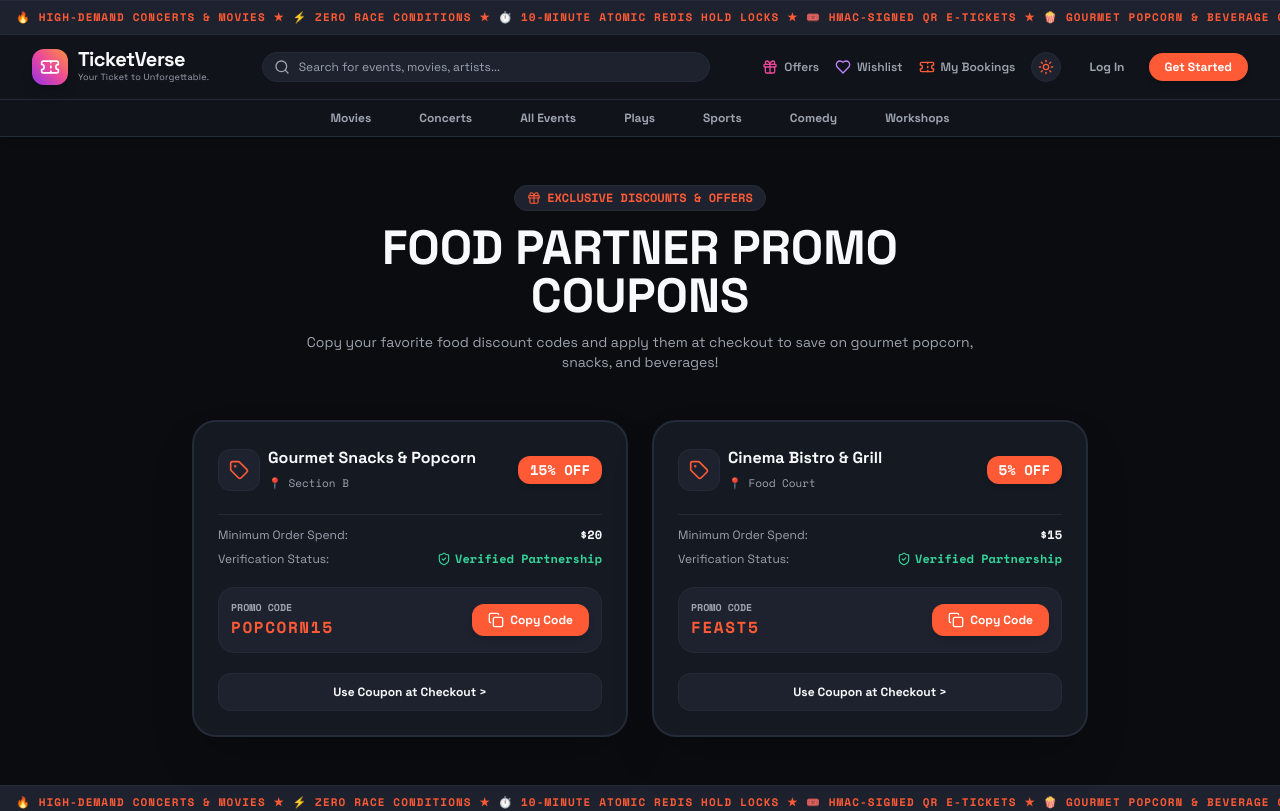
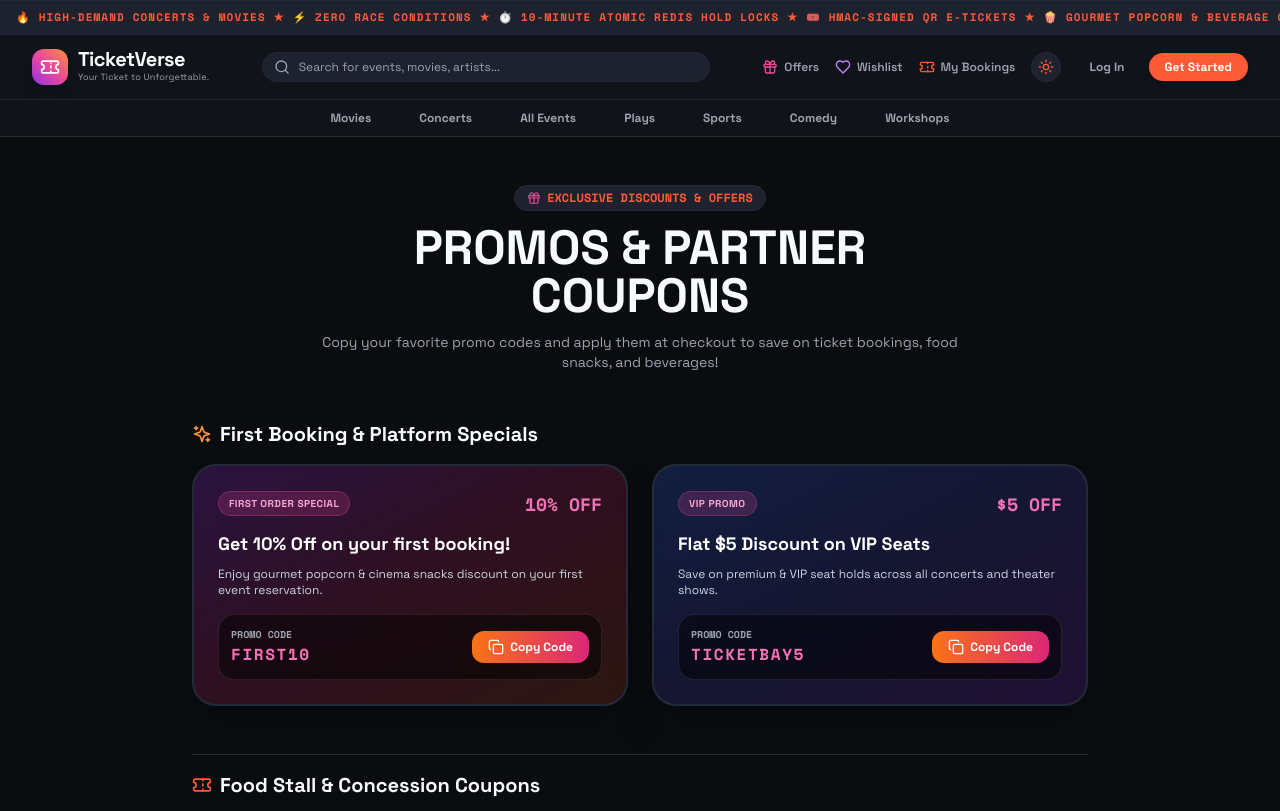
Before and after one commit to srijita-bhattacharjee/ticket_booking_system, a Next.js app in the folder frontend/: page /offers in a window 1280 px wide. Shown: the top 811 px of the page. Built offline with nearby package versions, Linux system fonts and the light colour scheme; no server answers.

Commit message:
feat: add FIRST10 and platform promo offers section to Offers Directory page

```diff
--- a/frontend/app/offers/page.tsx
+++ b/frontend/app/offers/page.tsx
@@ -3,7 +3,7 @@
 import { useState, useEffect } from 'react';
 import Link from 'next/link';
 import { foodService } from '../../services/api';
-import { Gift, Tag, Copy, Check, Utensils, Sparkles, ArrowRight, ShieldCheck } from 'lucide-react';
+import { Gift, Tag, Copy, Check, Sparkles, ShieldCheck, Ticket } from 'lucide-react';
 
 export default function OffersPage() {
   const [coupons, setCoupons] = useState<any[]>([]);
@@ -24,45 +24,118 @@ export default function OffersPage() {
     setTimeout(() => setCopiedCode(null), 2500);
   };
 
-  const defaultCoupons = [
+  const platformOffers = [
+    {
+      id: 'p1',
+      code: 'FIRST10',
+      title: 'Get 10% Off on your first booking!',
+      description: 'Enjoy gourmet popcorn & cinema snacks discount on your first event reservation.',
+      discount: '10% OFF',
+      minSpend: '$15',
+      badge: 'FIRST ORDER SPECIAL',
+      bgGradient: 'from-purple-900/40 via-pink-900/30 to-orange-900/30',
+    },
+    {
+      id: 'p2',
+      code: 'TICKETBAY5',
+      title: 'Flat $5 Discount on VIP Seats',
+      description: 'Save on premium & VIP seat holds across all concerts and theater shows.',
+      discount: '$5 OFF',
+      minSpend: '$50',
+      badge: 'VIP PROMO',
+      bgGradient: 'from-blue-900/40 via-indigo-900/30 to-purple-900/30',
+    },
+  ];
+
+  const defaultFoodCoupons = [
     {
       id: 'c1',
       code: 'POPCORN15',
       discountPercent: 15,
       minSpend: 20,
       isActive: true,
-      foodStall: { name: 'Gourmet Snacks & Popcorn', location: 'Section B' },
-    },
-    {
-      id: 'c2',
-      code: 'FEAST5',
-      discountPercent: 5,
-      minSpend: 15,
-      isActive: true,
-      foodStall: { name: 'Cinema Bistro & Grill', location: 'Food Court' },
+      foodStall: { name: 'Cinema Gourmet Snacks & Soda Hub', location: 'PVR IMAX Cineplex — Main Lobby' },
     },
   ];
 
-  const displayCoupons = coupons.length > 0 ? coupons : defaultCoupons;
+  const displayFoodCoupons = coupons.length > 0 ? coupons : defaultFoodCoupons;
 
   return (
     <div className="space-y-12 py-4">
       {/* Header Banner */}
       <div className="text-center max-w-2xl mx-auto space-y-3">
         <span className="text-xs uppercase font-mono font-black theme-text-accent px-3 py-1 rounded-full theme-bg-elevated theme-border border inline-flex items-center gap-1.5">
-          <Gift className="w-3.5 h-3.5" /> EXCLUSIVE DISCOUNTS & OFFERS
+          <Gift className="w-3.5 h-3.5 text-pink-500" /> EXCLUSIVE DISCOUNTS & OFFERS
         </span>
         <h1 className="text-3xl sm:text-5xl font-black theme-text-main uppercase">
-          Food Partner Promo Coupons
+          Promos & Partner Coupons
         </h1>
         <p className="text-xs sm:text-sm theme-text-secondary font-medium">
-          Copy your favorite food discount codes and apply them at checkout to save on gourmet popcorn, snacks, and beverages!
+          Copy your favorite promo codes and apply them at checkout to save on ticket bookings, food snacks, and beverages!
         </p>
       </div>
 
-      {/* Coupons Grid */}
-      <div className="grid grid-cols-1 md:grid-cols-2 gap-6 max-w-4xl mx-auto">
-        {displayCoupons.map((c) => (
+      {/* 1. Platform & First Order Offers */}
+      <div className="space-y-4 max-w-4xl mx-auto">
+        <h2 className="text-xl font-extrabold theme-text-main flex items-center gap-2">
+          <Sparkles className="w-5 h-5 text-orange-400" /> First Booking & Platform Specials
+        </h2>
+
+        <div className="grid grid-cols-1 md:grid-cols-2 gap-6">
+          {platformOffers.map((po) => (
+            <div
+              key={po.id}
+              className={`bg-gradient-to-br ${po.bgGradient} theme-border border-2 rounded-3xl p-6 space-y-4 shadow-2xl relative overflow-hidden transition hover:border-pink-500 group flex flex-col justify-between`}
+            >
+              <div className="space-y-2">
+                <div className="flex items-center justify-between">
+                  <span className="text-[10px] font-extrabold tracking-wider px-2.5 py-1 rounded-full bg-pink-500/20 text-pink-300 border border-pink-500/30">
+                    {po.badge}
+                  </span>
+                  <span className="text-lg font-black text-pink-400 font-mono">{po.discount}</span>
+                </div>
+
+                <h3 className="font-extrabold text-lg text-white pt-1">{po.title}</h3>
+                <p className="text-xs text-slate-300">{po.description}</p>
+              </div>
+
+              {/* Code Bar */}
+              <div className="flex items-center justify-between gap-3 bg-black/50 p-3 rounded-2xl border border-white/10 backdrop-blur-md">
+                <div>
+                  <span className="text-[10px] text-gray-400 font-mono block uppercase font-bold">Promo Code</span>
+                  <span className="text-base font-black font-mono text-pink-400 tracking-widest">{po.code}</span>
+                </div>
+
+                <button
+                  onClick={() => copyToClipboard(po.code)}
+                  className="bg-gradient-to-r from-orange-500 to-pink-600 hover:from-orange-600 hover:to-pink-700 text-white font-bold px-4 py-2 rounded-xl text-xs transition flex items-center gap-1.5 shadow-md"
+                >
+                  {copiedCode === po.code ? (
+                    <>
+                      <Check className="w-4 h-4 text-white" />
+                      <span>Copied!</span>
+                    </>
+                  ) : (
+                    <>
+                      <Copy className="w-4 h-4 text-white" />
+                      <span>Copy Code</span>
+                    </>
+                  )}
+                </button>
+              </div>
+            </div>
+          ))}
+        </div>
+      </div>
+
+      {/* 2. Food Partner Coupons */}
+      <div className="space-y-4 max-w-4xl mx-auto pt-4 border-t theme-border">
+        <h2 className="text-xl font-extrabold theme-text-main flex items-center gap-2">
+          <Ticket className="w-5 h-5 theme-text-accent" /> Food Stall & Concession Coupons
+        </h2>
+
+        <div className="grid grid-cols-1 md:grid-cols-2 gap-6">
+          {displayFoodCoupons.map((c) => (
             <div
               key={c.id}
               className="theme-bg-card theme-border border-2 rounded-3xl p-6 space-y-5 shadow-2xl relative overflow-hidden transition hover:border-theme-accent group"
@@ -134,5 +207,6 @@ export default function OffersPage() {
           ))}
         </div>
       </div>
+    </div>
   );
 }
```
Also changed, not shown: 2 other files (tests, documents, lock files or other folders). Lines whose indentation alone changed are shown as unchanged.
